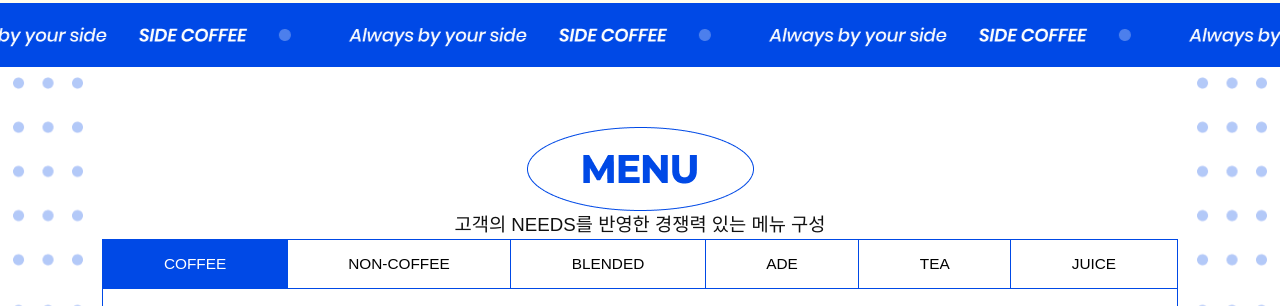
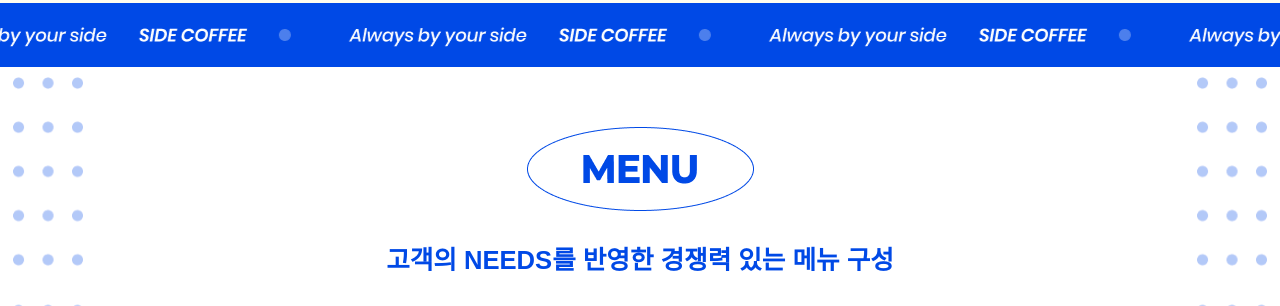
Before and after one commit to bluexox/sideCoffee, a plain HTML site: page index.html in a window 1280 px wide. Shown: the part 4600-4906 px from the top of the page. Drawn offline with nearby package versions, Linux system fonts and the light colour scheme; a web font is replaced by a local one.

Commit message:
Update index.html

```diff
--- a/index.html
+++ b/index.html
@@ -362,7 +362,7 @@
                     <img src="img/menu-deco.png" alt="">
                 </div>
             </div>
-            <div data-aos="fade-down" data-aos-duration="1000">
+            <div class="menu-wrap" data-aos="fade-down" data-aos-duration="1000">
                 <img class="menu-mark" src="img/menu-mark.png" alt="Menu">
                 <h3>고객의 NEEDS를 반영한 경쟁력 있는 메뉴 구성</h3>
             </div>
```
